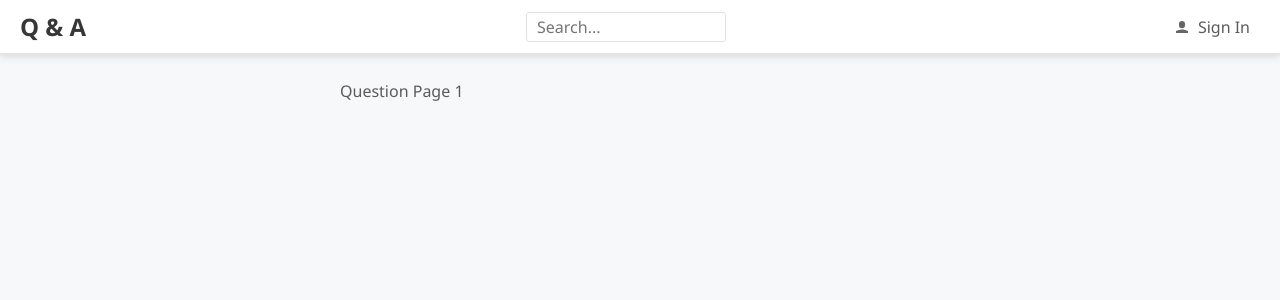
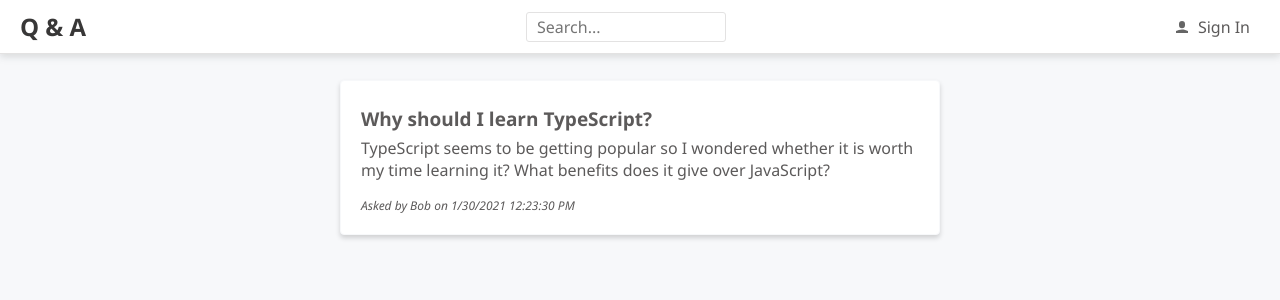
Before and after one commit to assadf/QAndAFrontend, a React (Create React App) app in the folder frontend/: page /questions/1 in a window 1280 px wide. Shown: the top 300 px of the page. Built offline with nearby package versions, Linux system fonts and the light colour scheme.

Commit message:
Rendering Question Page (Without Answers

```diff
--- a/frontend/src/QuestionPage.tsx
+++ b/frontend/src/QuestionPage.tsx
@@ -1,6 +1,11 @@
-import React, { FC } from 'react';
+import React, { FC, useState, Fragment, useEffect } from 'react';
 import { Page } from './Page';
 import { RouteComponentProps } from 'react-router-dom';
+import { QuestionData, getQuestion } from './QuestionsData';
+
+/** @jsx jsx */
+import { css, jsx } from '@emotion/core';
+import { gray2, gray3, gray6 } from './Styles';
 
 interface RouteParams {
   questionId: string;
@@ -8,4 +13,64 @@
 
 export const QuestionPage: FC<RouteComponentProps<RouteParams>> = ({
   match,
-}) => <Page>Question Page {match.params.questionId} </Page>;
+}) => {
+  const [question, setQuestion] = useState<QuestionData | null>(null);
+
+  useEffect(() => {
+    const doGetQuestion = async (questionId: number) => {
+      const foundQuestion = await getQuestion(questionId);
+      setQuestion(foundQuestion);
+    };
+    if (match.params.questionId) {
+      const questionId = Number(match.params.questionId);
+      doGetQuestion(questionId);
+    }
+  }, [match.params.questionId]);
+
+  return (
+    <Page>
+      <div
+        css={css`
+          background-color: white;
+          padding: 15px 20px 20px 20px;
+          border-radius: 4px;
+          border: 1px solid ${gray6};
+          box-shadow: 0 3px 5px 0 rgba(0, 0, 0, 0.16);
+        `}
+      >
+        <div
+          css={css`
+            font-size: 19px;
+            font-weight: bold;
+            margin: 10px 0px 5px;
+          `}
+        >
+          {question === null ? '' : question.title}
+        </div>
+        {question !== null && (
+          <>
+            <p
+              css={css`
+                margin-top: 0px;
+                background-color: white;
+              `}
+            >
+              {question.content}
+            </p>
+            <div
+              css={css`
+                font-size: 12px;
+                font-style: italic;
+                color: ${gray2};
+              `}
+            >
+              {`Asked by ${
+                question.userName
+              } on ${question.created.toLocaleDateString()} ${question.created.toLocaleTimeString()}`}
+            </div>
+          </>
+        )}
+      </div>
+    </Page>
+  );
+};
--- a/frontend/src/QuestionsData.ts
+++ b/frontend/src/QuestionsData.ts
@@ -21,6 +21,15 @@
 export const getUnansweredQuestions = async (): Promise<QuestionData[]> => {
   await wait(500);
   return questions.filter((q) => q.answers.length === 0);
+};
+
+export const getQuestion = async (
+  questionId: number,
+): Promise<QuestionData | null> => {
+  await wait(500);
+  const results = questions.filter((q) => q.questionId === questionId);
+
+  return results.length === 0 ? null : results[0];
 };
 
 const questions: QuestionData[] = [
```
Also changed, not shown: 1 other file (tests, documents, lock files or other folders).
